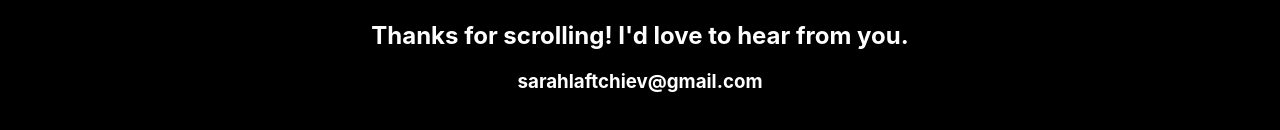
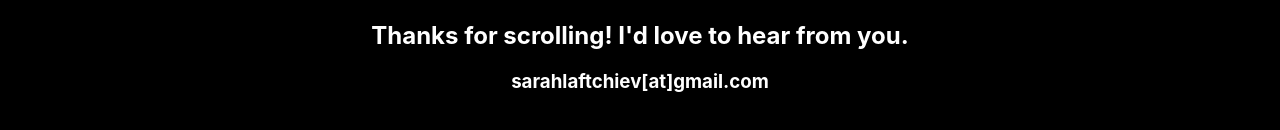
Before and after one commit to sarahcyoder/sarahlaftchiev, a React (Create React App) app: page / in a window 1280 px wide. Shown: the part 2212-2342 px from the top of the page. Built offline with nearby package versions, Linux system fonts and the light colour scheme.

Commit message:
Hopefully this will prevent spam.

```diff
--- a/src/Footer.js
+++ b/src/Footer.js
@@ -5,7 +5,7 @@ const Footer = () => {
   return (
     <div className="footerContainer">
       <h2>Thanks for scrolling! I'd love to hear from you.</h2>
-      <h3>sarahlaftchiev@gmail.com</h3>
+      <h3>sarahlaftchiev[at]gmail.com</h3>
     </div>
   )
 }
```
